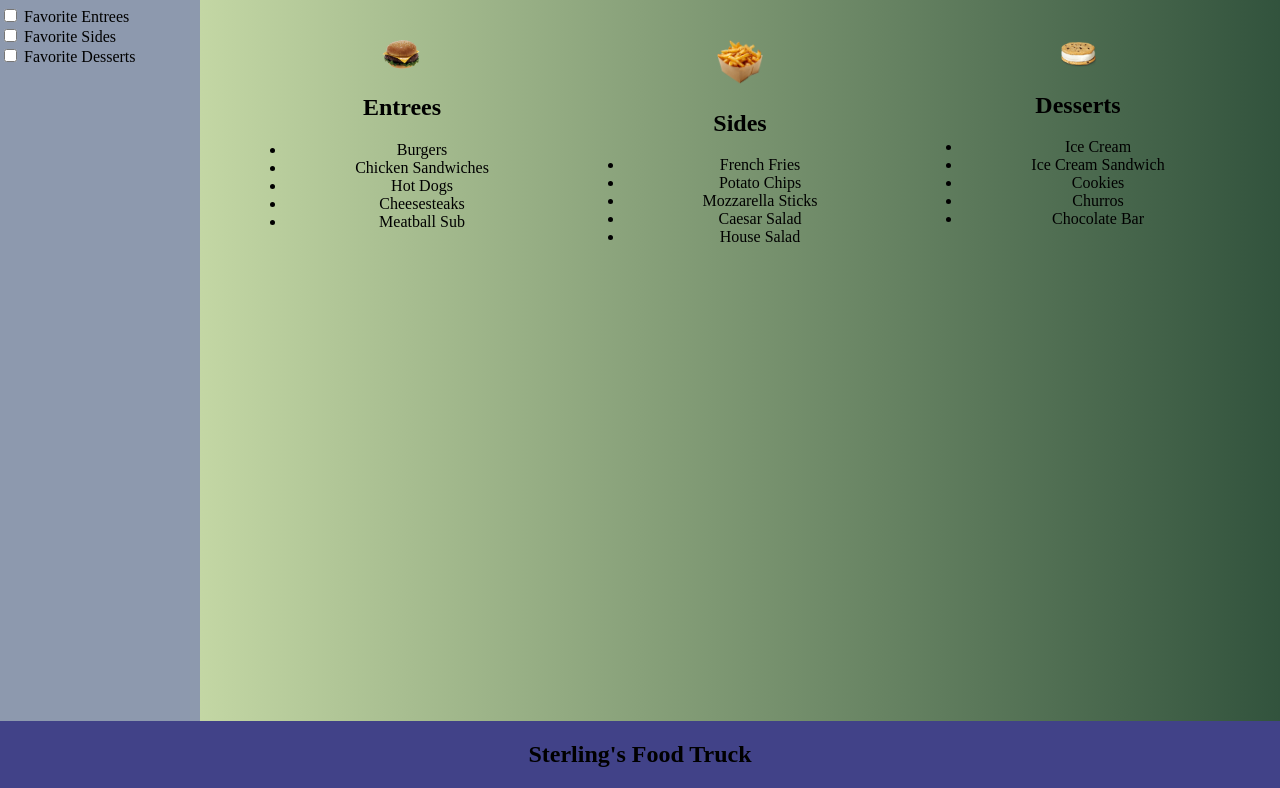
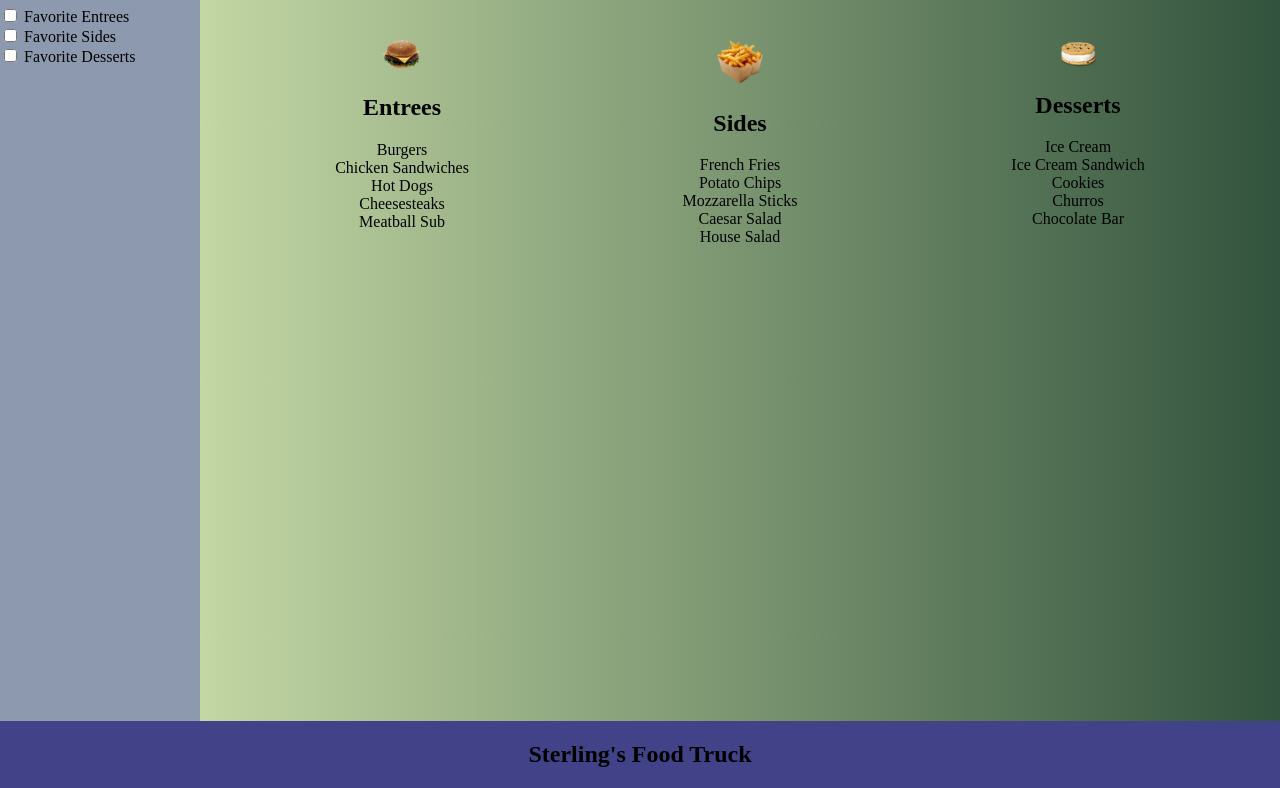
Before and after one commit to srbech/srbech.github.io, a plain HTML site: page menu.html in a window 1280 px wide. Shown: the part 129-917 px from the top of the page. Drawn offline with Linux system fonts and the light colour scheme.

Commit message:
menu list fix

```diff
--- a/css/menucss.css
+++ b/css/menucss.css
@@ -52,6 +52,11 @@ body {
     text-align: left;
 }
 
+ul {
+    list-style-type: none;
+    padding: 0%;
+}
+
 .menu-container {
     display: flex;
     justify-content: space-evenly;
```
